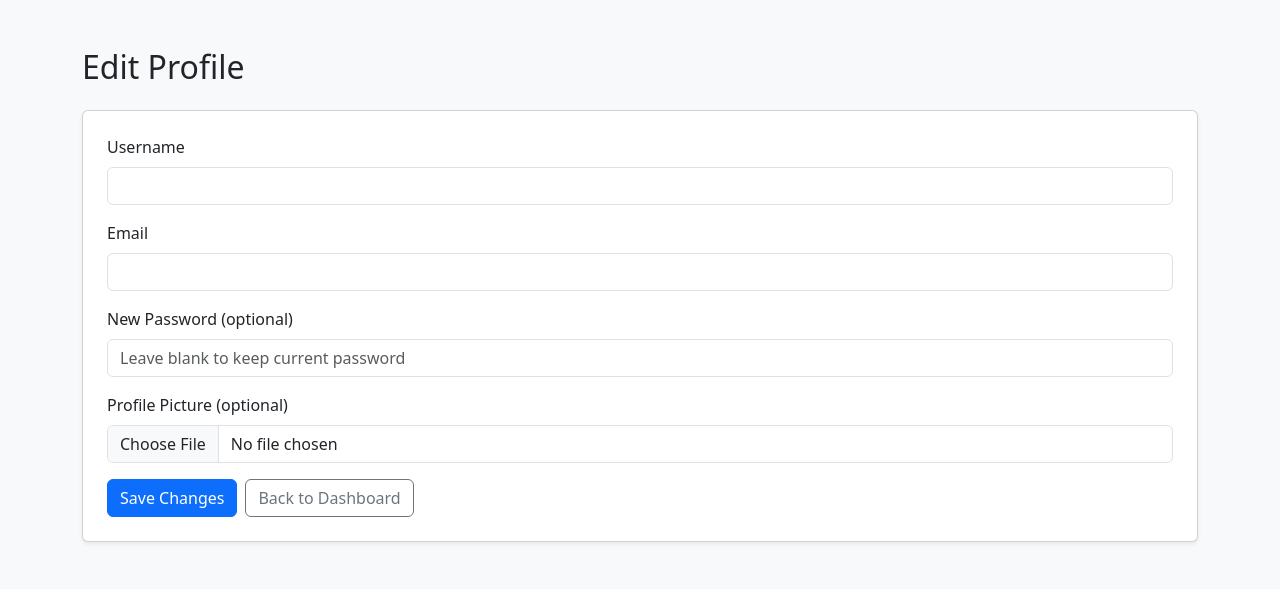
After one commit to 9lixir/dormalign-dbms-project, a Flask app: template templates/edit_profile.html in a window 1280 px wide. The commit adds this page. Shown: the top 589 px of the page. Run offline with Flask 3, Linux system fonts and the light colour scheme; the template is opened without the code that fills it, so the values that code supplies are empty; some libraries are stand-ins or nearby versions.

Commit message:
Add student profile edit feature with optional profile picture

```diff
--- a/app.py
+++ b/app.py
@@ -8,6 +8,16 @@ load_dotenv()
 
 app = Flask(__name__)
 app.secret_key = os.environ.get("FLASK_SECRET_KEY")
+
+import uuid  # Generates unique file names so uploads never collide
+
+ALLOWED_PROFILE_EXTENSIONS = {"png", "jpg", "jpeg", "gif", "webp"}  # Allowed image types
+PROFILE_UPLOAD_FOLDER = os.path.join(app.root_path, "static", "uploads", "profile_pictures")  # folger path
+os.makedirs(PROFILE_UPLOAD_FOLDER, exist_ok=True)  # Creates folder if it does not exist
+app.config["MAX_CONTENT_LENGTH"] = 3 * 1024 * 1024  # Max upload size = 3 MB
+
+def allowed_profile_image(filename):  # Small validator for uploaded file names
+    return "." in filename and filename.rsplit(".", 1)[1].lower() in ALLOWED_PROFILE_EXTENSIONS  # True only for allowed extensions
 
 
 def get_db_connection():
@@ -78,24 +88,40 @@ def home():
 
 @app.route("/register", methods=["GET", "POST"])
 def register():
+    error = None
+
     if request.method == "POST":
-        username = request.form["username"]
+        username = request.form["username"].strip()
+        email = request.form["email"].strip()
         password = generate_password_hash(request.form["password"])
-        email = request.form["email"]
 
         conn = get_db_connection()
         cur = conn.cursor()
-        cur.execute(
-            "INSERT INTO users (username, password,email) VALUES (%s, %s,%s)",
-            (username, password,email)
-        )
-        conn.commit()
+
+        # Check duplicate username
+        cur.execute("SELECT 1 FROM users WHERE username = %s", (username,))
+        if cur.fetchone():
+            error = "Username already exists. Please choose another."
+        else:
+            # Check duplicate email
+            cur.execute("SELECT 1 FROM users WHERE email = %s", (email,))
+            if cur.fetchone():
+                error = "Email already registered. Please use another."
+            else:
+                cur.execute(
+                    "INSERT INTO users (username, password, email) VALUES (%s, %s, %s)",
+                    (username, password, email)
+                )
+                conn.commit()
+                cur.close()
+                conn.close()
+                return redirect("/login")
+
         cur.close()
         conn.close()
 
-        return redirect("/login")
+    return render_template("register.html", error=error)
 
-    return render_template("register.html")
 
 @app.route("/login", methods=["GET", "POST"])
 def login():
@@ -314,6 +340,108 @@ def update_preferences():
     conn.close()
     return render_template("update_preferences.html", pref=pref)
 
+@app.route("/profile/edit", methods=["GET", "POST"])
+def edit_profile():
+    if "user_id" not in session:  # Only logged-in users can edit profile.
+        return redirect("/login")
+    conn = get_db_connection()
+    cur = conn.cursor()
+    cur.execute(  # Load current profile values
+        "SELECT username, email, profile_picture FROM users WHERE id = %s",
+        (session["user_id"],)
+    )
+    row = cur.fetchone()
+    if not row:
+        cur.close()
+        conn.close()
+        session.clear()
+        return redirect("/login")#force login
+
+    user = {  # Data shown in form fields
+        "username": row[0],
+        "email": row[1],
+        "profile_picture": row[2]
+    }
+    errors = []
+    updated = request.args.get("updated") == "1"
+
+    if request.method == "POST":  # Form was submitted.
+        username = request.form.get("username", "").strip()
+        email = request.form.get("email", "").strip()
+        new_password = request.form.get("password", "")
+        profile_file = request.files.get("profile_picture")
+        next_picture = user["profile_picture"]
+        next_filename = None
+
+        if not username:  # Validate username and email required.
+            errors.append("Username is required.")
+        if not email:
+            errors.append("Email is required.")
+
+        cur.execute(  # Check username uniqueness except current user ko
+            "SELECT 1 FROM users WHERE username = %s AND id <> %s",
+            (username, session["user_id"])
+        )
+
+        if cur.fetchone():  # Username already used by someone else
+            errors.append("That username is already taken.")
+
+        cur.execute(  # Check email uniqueness except current user
+            "SELECT 1 FROM users WHERE email = %s AND id <> %s",
+            (email, session["user_id"])
+        )
+        if cur.fetchone():  # Email already used by someone else
+            errors.append("That email is already registered.")
+
+        if profile_file and profile_file.filename:  # Only validate file if selected
+            if not allowed_profile_image(profile_file.filename):  # Extension check
+                errors.append("Image must be png, jpg, jpeg, gif, or webp.")
+            else:
+                ext = os.path.splitext(profile_file.filename)[1].lower()  # Keep original ext
+                next_filename = f"user_{session['user_id']}_{uuid.uuid4().hex}{ext}"  # Unique
+                next_picture = f"uploads/profile_pictures/{next_filename}"
+        if not errors:  # Continue only if validation passed.
+            if next_filename:  # Save uploaded image if provided.
+                profile_file.save(os.path.join(PROFILE_UPLOAD_FOLDER, next_filename))  # Write file to disk.
+
+            if new_password:  # Update password only when user typed one.
+                hashed_password = generate_password_hash(new_password)  # Hash securely.
+                cur.execute(
+                    """
+                    UPDATE users
+                    SET username = %s, email = %s, password = %s, profile_picture = %s
+                    WHERE id = %s
+                    """,
+                    (username, email, hashed_password, next_picture, session["user_id"])
+                )
+            else:  # Keep old password if password field was blank.
+                cur.execute(
+                    """
+                    UPDATE users
+                    SET username = %s, email = %s, profile_picture = %s
+                    WHERE id = %s
+                    """,
+                    (username, email, next_picture, session["user_id"])
+                )
+
+            conn.commit()  # Save DB changes.
+            cur.close()  # Close cursor.
+            conn.close()  # Close connection.
+            return redirect("/profile/edit?updated=1")  # PRG pattern to prevent re-submit.
+
+        user["username"] = username  # Refill form after errors.
+        user["email"] = email  # Refill form after errors.
+        user["profile_picture"] = next_picture  # Show current/new image path.
+
+    cur.close()  # Close cursor for GET or failed POST.
+    conn.close()  # Close connection for GET or failed POST.
+    return render_template("edit_profile.html", user=user, errors=errors, updated=updated)  # Render page.
+
+
+
+
+
+
 @app.route("/admin/calculate_compatibility")
 def generate_compatibility():
     if not is_admin():
--- /dev/null
+++ b/templates/edit_profile.html
@@ -0,0 +1,51 @@
+<!DOCTYPE html>
+<html lang="en">
+<head>
+    <meta charset="UTF-8">
+    <meta name="viewport" content="width=device-width, initial-scale=1.0">
+    <title>DormAlign | Edit Profile</title>
+    <link href="https://cdn.jsdelivr.net/npm/bootstrap@5.3.2/dist/css/bootstrap.min.css" rel="stylesheet">
+</head>
+<body class="bg-light">
+
+<div class="container py-5">
+    <h2 class="mb-4">Edit Profile</h2>
+
+    {% if updated %}
+        <div class="alert alert-success">Profile updated successfully.</div>
+    {% endif %}
+
+    {% if errors %}
+        <div class="alert alert-danger">
+            {% for error in errors %}
+                <div>{{ error }}</div>
+            {% endfor %}
+        </div>
+    {% endif %}
+
+    <form method="POST" enctype="multipart/form-data" class="card p-4 shadow-sm">
+        <label class="form-label">Username</label>
+        <input type="text" name="username" class="form-control mb-3" value="{{ user.username }}" required>
+
+        <label class="form-label">Email</label>
+        <input type="email" name="email" class="form-control mb-3" value="{{ user.email }}" required>
+
+        <label class="form-label">New Password (optional)</label>
+        <input type="password" name="password" class="form-control mb-3" placeholder="Leave blank to keep current password">
+
+        <label class="form-label">Profile Picture (optional)</label>
+        <input type="file" name="profile_picture" class="form-control mb-3" accept=".png,.jpg,.jpeg,.gif,.webp">
+
+        {% if user.profile_picture %}
+            <img src="{{ url_for('static', filename=user.profile_picture) }}" alt="Profile picture" class="img-thumbnail mb-3" style="max-width: 180px;">
+        {% endif %}
+
+        <div class="d-flex gap-2">
+            <button type="submit" class="btn btn-primary">Save Changes</button>
+            <a href="/dashboard" class="btn btn-outline-secondary">Back to Dashboard</a>
+        </div>
+    </form>
+</div>
+
+</body>
+</html>
--- a/templates/register.html
+++ b/templates/register.html
@@ -173,6 +173,10 @@
             <p class="register-subtitle">Join DormAlign and find your perfect roommate</p>
 
             <hr class="divider">
+            {% if error %}
+            <div class="alert alert-danger">{{ error }}</div>
+            {% endif %}
+
 
             <form method="POST">
                 <div class="field-wrap mb-3">
```
Also changed, not shown: templates/dashboard.html (+7 -0 lines), db/migrations/001_add_user_id_to_student.sql, db/migrations/002_add_profile_pictures_to_users.sql (added), static/uploads/profile_pictures/user_4_65e9c81ec8234b3a890156247609b180.jpg (added).
